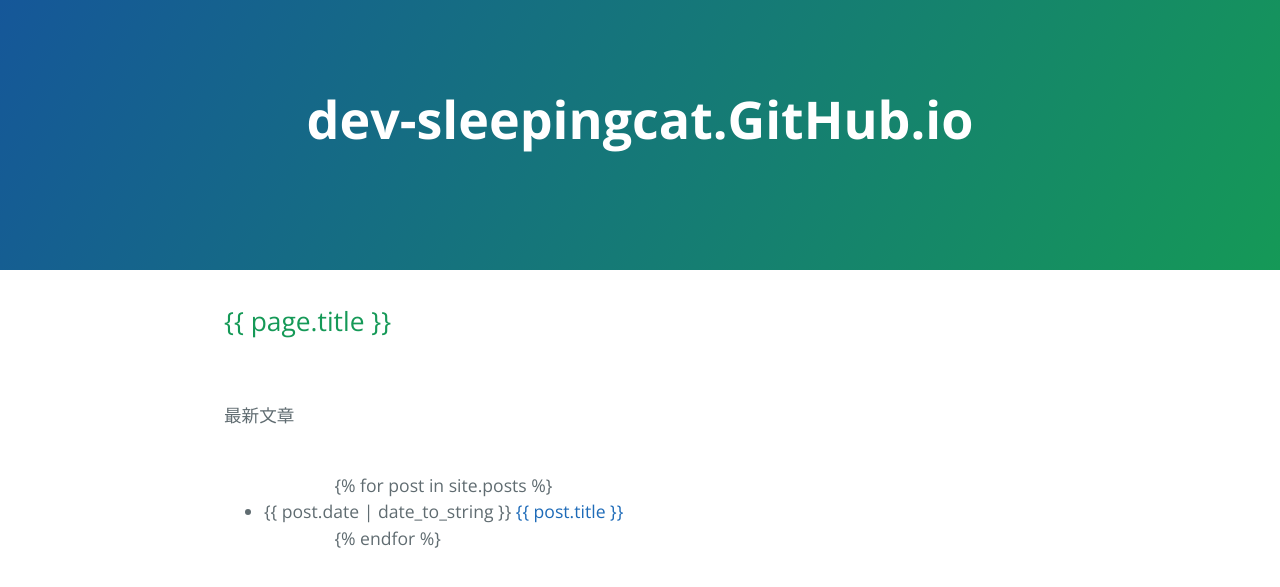
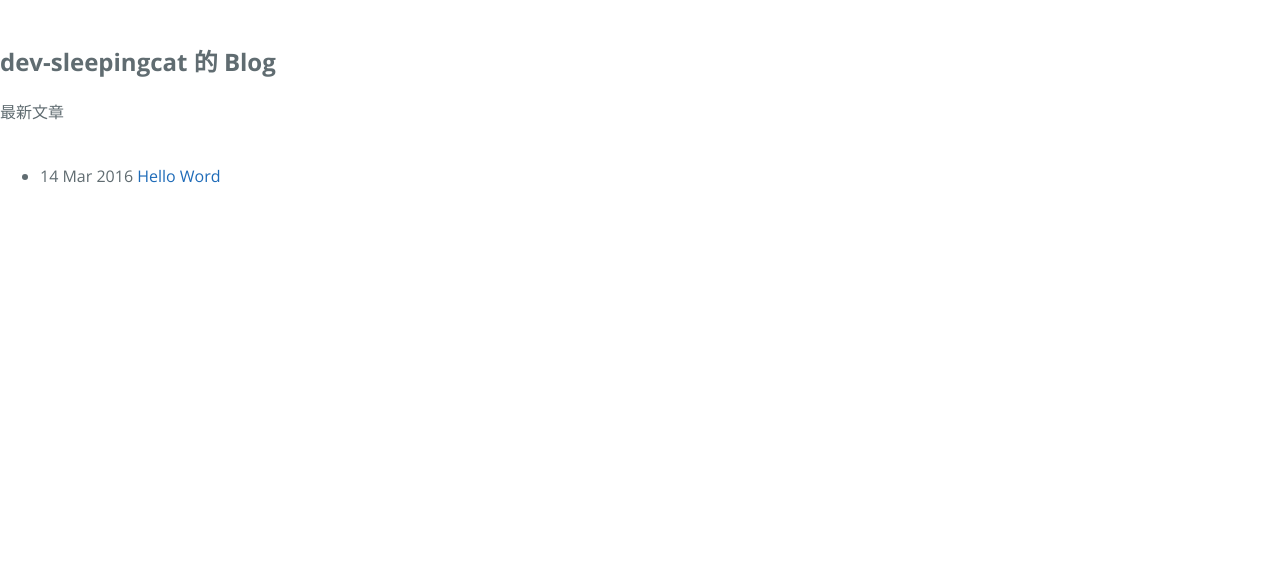
Before and after one commit to dev-sleepingcat/dev-sleepingcat.github.io, a Jekyll site: the page built from index.html, in a window 1280 px wide. Shown: the top 587 px of the page. Built offline with Jekyll 4.4.1, drawn with Linux system fonts in a browser that asks for light colours.

Commit message:
fix me for index

```diff
--- a/_config.yml
+++ b/_config.yml
@@ -1 +1 @@
-baseurl: /dev-sleepingcat.github.io
+baseurl: ""
--- a/index.html
+++ b/index.html
@@ -1,21 +1,8 @@
-<!DOCTYPE html>
-<html lang="en-us">
-  <head>
-    <meta charset="UTF-8">
-    <title>dev-sleepingcat.GitHub.io by dev-sleepingcat</title>
-    <meta name="viewport" content="width=device-width, initial-scale=1">
-    <link rel="stylesheet" type="text/css" href="stylesheets/normalize.css" media="screen">
-    <link href='https://fonts.googleapis.com/css?family=Open+Sans:400,700' rel='stylesheet' type='text/css'>
-    <link rel="stylesheet" type="text/css" href="stylesheets/stylesheet.css" media="screen">
-    <link rel="stylesheet" type="text/css" href="stylesheets/github-light.css" media="screen">
-  </head>
-  <body>
-    <section class="page-header">
-      <h1 class="project-name">dev-sleepingcat.GitHub.io</h1>
-      <h2 class="project-tagline"></h2>
-    </section>
+---
 
-    <section class="main-content">
+title: dev-sleepingcat 的 Blog
+layout: default
+---
 <h2>{{ page.title }}</h2>
 <p>最新文章</p>
 <ul>
@@ -23,6 +10,3 @@
 　　　　<li>{{ post.date | date_to_string }} <a href="{{ site.baseurl }}{{ post.url }}">{{ post.title }}</a></li>
 　　{% endfor %}
 </ul>
-    </section>
-  </body>
-</html>
```
Lines whose indentation alone changed are shown as unchanged.
